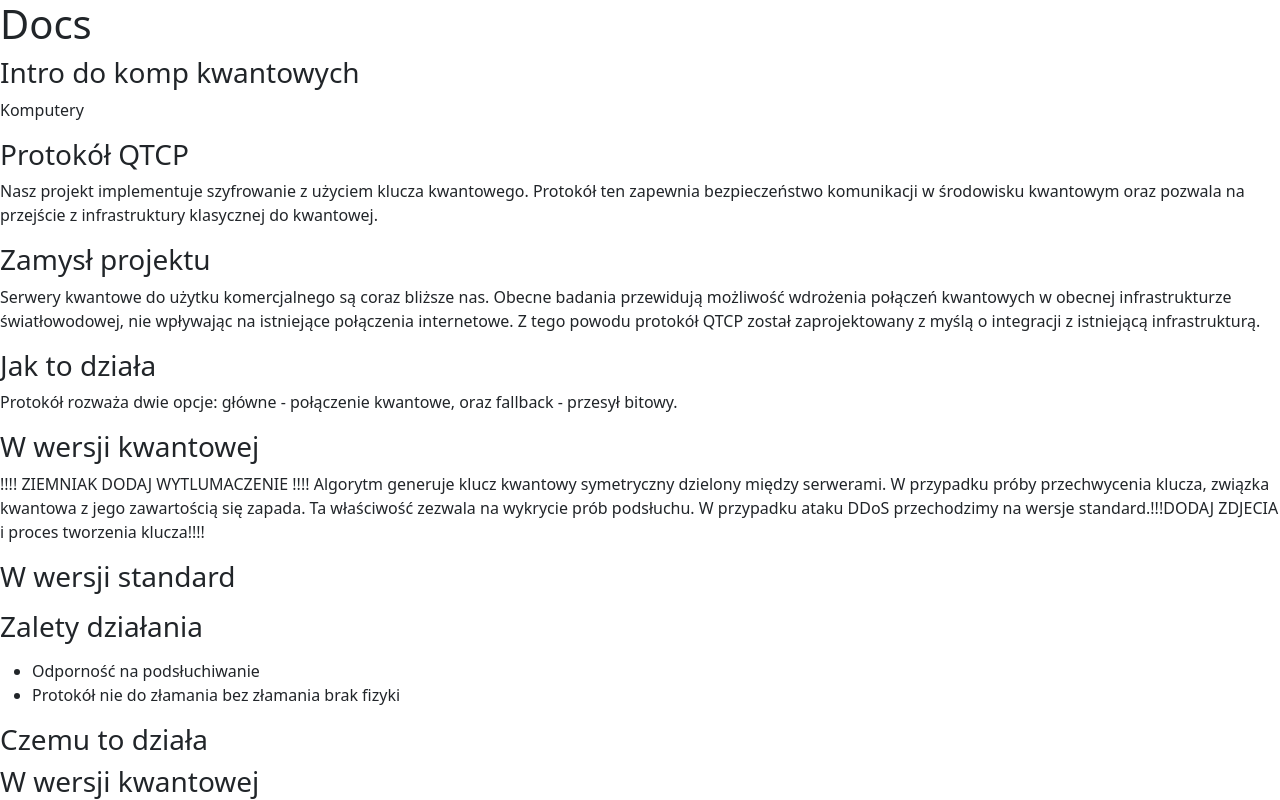
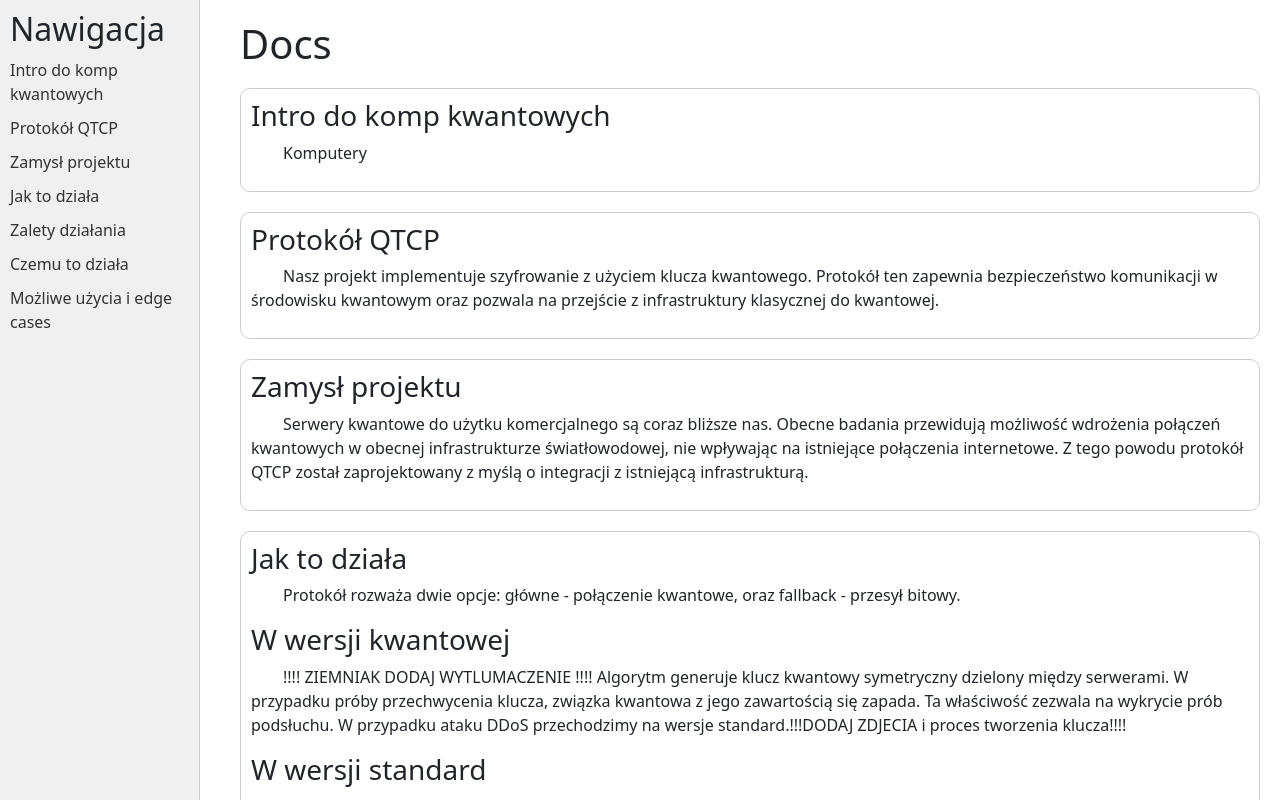
Before and after one commit to patynowskim/HacknarokX2026QuantumTransfer, a React app in the folder frontend/: page /docs in a window 1280 px wide. Shown: the top 800 px of the page. Built offline with nearby package versions, Linux system fonts and the light colour scheme; the HTML template or start-up script is replaced by a standard one.

Commit message:
Docs css

```diff
--- a/frontend/src/Docs.css
+++ b/frontend/src/Docs.css
@@ -0,0 +1,48 @@
+section {
+  margin: 20px 0;
+  border: 1px solid #ccc;
+  padding: 10px;
+  border-radius: 10px;
+}
+section p {
+    text-indent: 2em;
+}
+
+.navSection {
+  position: fixed;
+  left: 0;
+  top: 0;
+  width: 200px;
+  height: 100vh;
+  background: #f0f0f0;
+  padding: 10px;
+  overflow-y: auto;
+  border-right: 1px solid #ccc;
+}
+
+.navSection h2 {
+  margin-top: 0;
+}
+
+.navSection ul {
+  list-style: none;
+  padding: 0;
+}
+
+.navSection li {
+  margin: 10px 0;
+}
+
+.navSection a {
+  text-decoration: none;
+  color: #333;
+}
+
+.navSection a:hover {
+  color: #007bff;
+}
+
+.documentation {
+  margin-left: 220px;
+  padding: 20px;
+}
--- a/frontend/src/Docs.jsx
+++ b/frontend/src/Docs.jsx
@@ -5,23 +5,36 @@ function Docs() {
 
   return (
     <>
+    <div className='navSection'>
+      <h2>Nawigacja</h2>
+      <ul>
+        <li><a href="#intro">Intro do komp kwantowych</a></li>
+        <li><a href="#protocol">Protokół QTCP</a></li>
+        <li><a href="#purpose">Zamysł projektu</a></li>
+        <li><a href="#how-it-works">Jak to działa</a></li>
+        <li><a href="#advantages">Zalety działania</a></li>
+        <li><a href="#why-it-works">Czemu to działa</a></li>
+        <li><a href="#use-cases">Możliwe użycia i edge cases</a></li>
+      </ul>
+    </div>
+    <div className='documentation'>
       <h1>Docs</h1>
-      <section>
+      <section id="intro">
         <h3>Intro do komp kwantowych</h3>
         <p>Komputery </p>
       </section>
 
-      <section>
+      <section id="protocol">
         <h3>Protokół QTCP</h3>
         <p>Nasz projekt implementuje szyfrowanie z użyciem klucza kwantowego. Protokół ten zapewnia bezpieczeństwo komunikacji w środowisku kwantowym oraz pozwala na przejście z infrastruktury klasycznej do kwantowej.</p>
       </section>
 
-      <section>
+      <section id="purpose">
         <h3>Zamysł projektu</h3>
         <p>Serwery kwantowe do użytku komercjalnego są coraz bliższe nas. Obecne badania przewidują możliwość wdrożenia połączeń kwantowych w obecnej infrastrukturze światłowodowej, nie wpływając na istniejące połączenia internetowe. Z tego powodu protokół QTCP został zaprojektowany z myślą o integracji z istniejącą infrastrukturą. </p>
       </section>
 
-      <section>
+      <section id="how-it-works">
         <h3>Jak to działa</h3>
         <p>Protokół rozważa dwie opcje: główne - połączenie kwantowe, oraz fallback - przesył bitowy.</p>
         <div>
@@ -30,11 +43,12 @@ function Docs() {
         </div>
         <div>
           <h3>W wersji standard</h3>
-          <p></p>
+          <p>W przypadku braku możliwości ustanowienia połączenia kwantowego, protokół przechodzi na tryb standardowy, wykorzystując tworzenie klucza algorytmem ML-KEM. Ten algorytm jest odporny na ataki kwantowe, zapewniając bezpieczeństwo komunikacji nawet w przypadku braku połączenia kwantowego.
+          </p>
         </div>
       </section>
 
-      <section>
+      <section id="advantages">
         <h3>Zalety działania</h3>
         <p></p>
         <ul>
@@ -45,7 +59,7 @@ function Docs() {
 
 
 
-      <section>
+      <section id="why-it-works">
         <h3>Czemu to działa</h3>
         <div>
           <h3>W wersji kwantowej</h3>
@@ -62,7 +76,7 @@ function Docs() {
         </div>
       </section>
 
-      <section>
+      <section id="use-cases">
         <h3>Możliwe użycia i edge cases</h3>
         <p>Dla kwant i standard:</p>
         <ol>
@@ -72,6 +86,7 @@ function Docs() {
           <li>Interferencje naturalne</li>
         </ol>
       </section>
+      </div>
     </>
   )
 }
```
Also changed, not shown: 1 other file (tests, documents, lock files or other folders).
